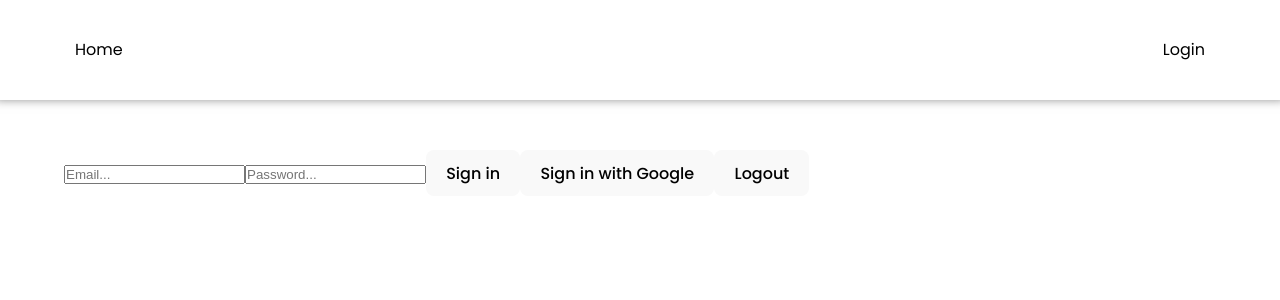
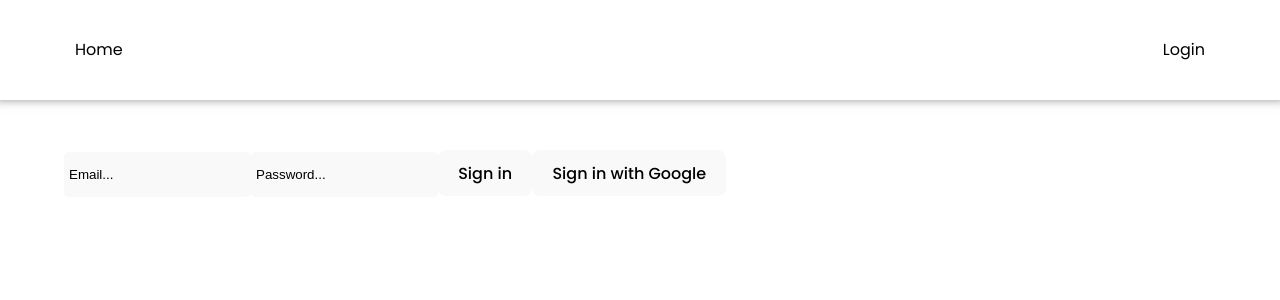
Before and after one commit to NielsVDBroek/Front-End-2, a React (Vite) app: page /login in a window 1280 px wide. Shown: the top 300 px of the page. Built offline with nearby package versions, Linux system fonts and the light colour scheme; no server answers.

Commit message:
input fields fixed

```diff
--- /dev/null
+++ b/src/components/auth/Auth.scss
@@ -0,0 +1,13 @@
+input{
+    width: auto;
+    height: 45px;
+    background-color: #F9F9F9;
+    border: none;
+    border-radius: 5px;
+    padding: 5px;
+
+}
+::placeholder {
+    font-size: 1em;
+    color: black;
+  }
--- a/src/components/auth/auth.jsx
+++ b/src/components/auth/auth.jsx
@@ -1,6 +1,7 @@
 import { useState } from "react";
 import { auth, googleProvider } from "../../config/firebase";
 import { createUserWithEmailAndPassword, signInWithPopup, signOut } from "firebase/auth";
+import './Auth.scss';
 
 export const Auth = () => {
     const [email, setEmail] = useState("");
@@ -24,13 +25,6 @@ export const Auth = () => {
         }
     };
 
-    const logout = async () => {
-        try{
-        await signOut(auth);
-        } catch(err) {
-            console.log(err);
-        }
-    };
 
     return (
         <div>
@@ -39,7 +33,6 @@ export const Auth = () => {
             <button onClick={signIn}>Sign in</button>
 
             <button onClick={signInWithGoogle}>Sign in with Google</button>
-            <button onClick={logout}>Logout</button>
 
         </div>
     );
```
